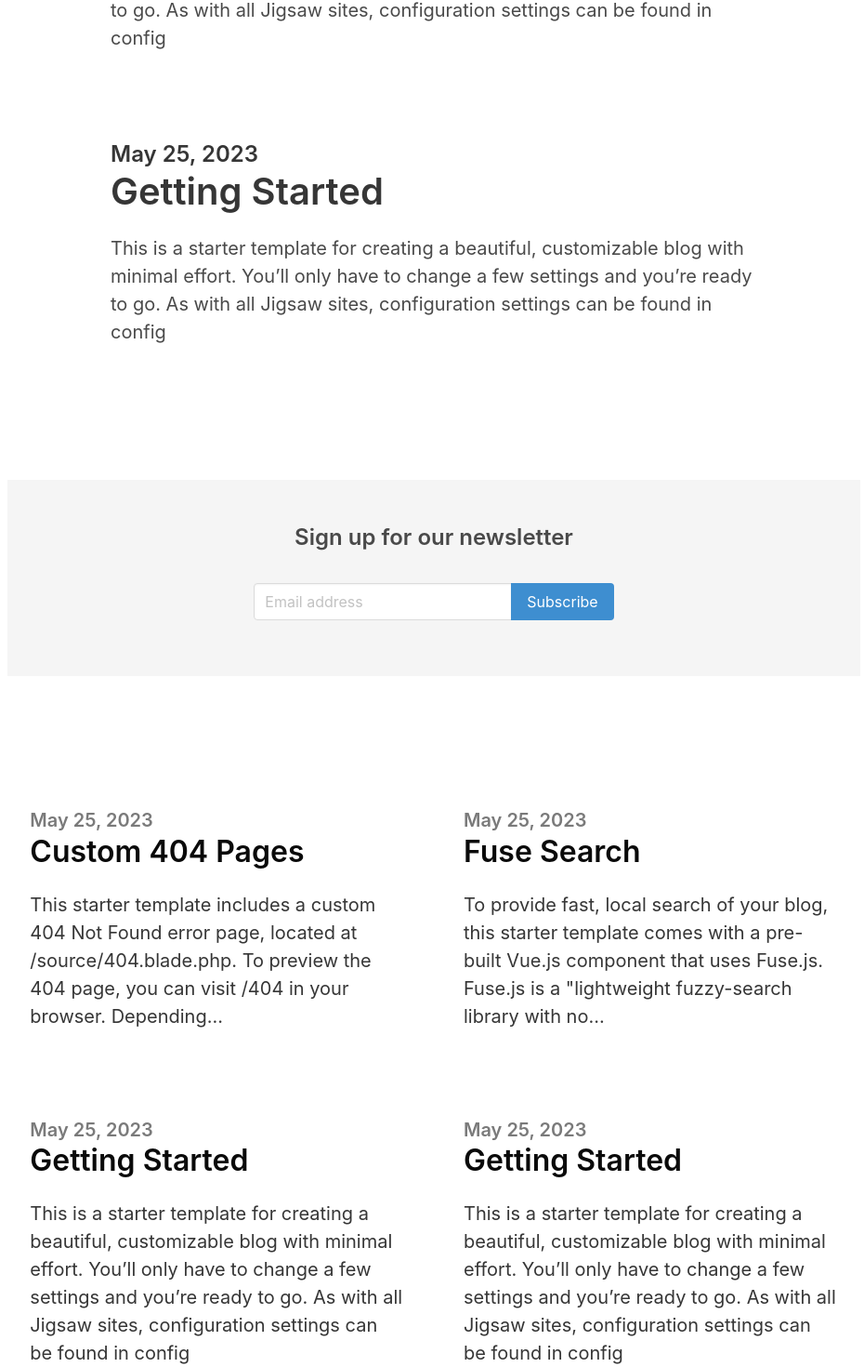
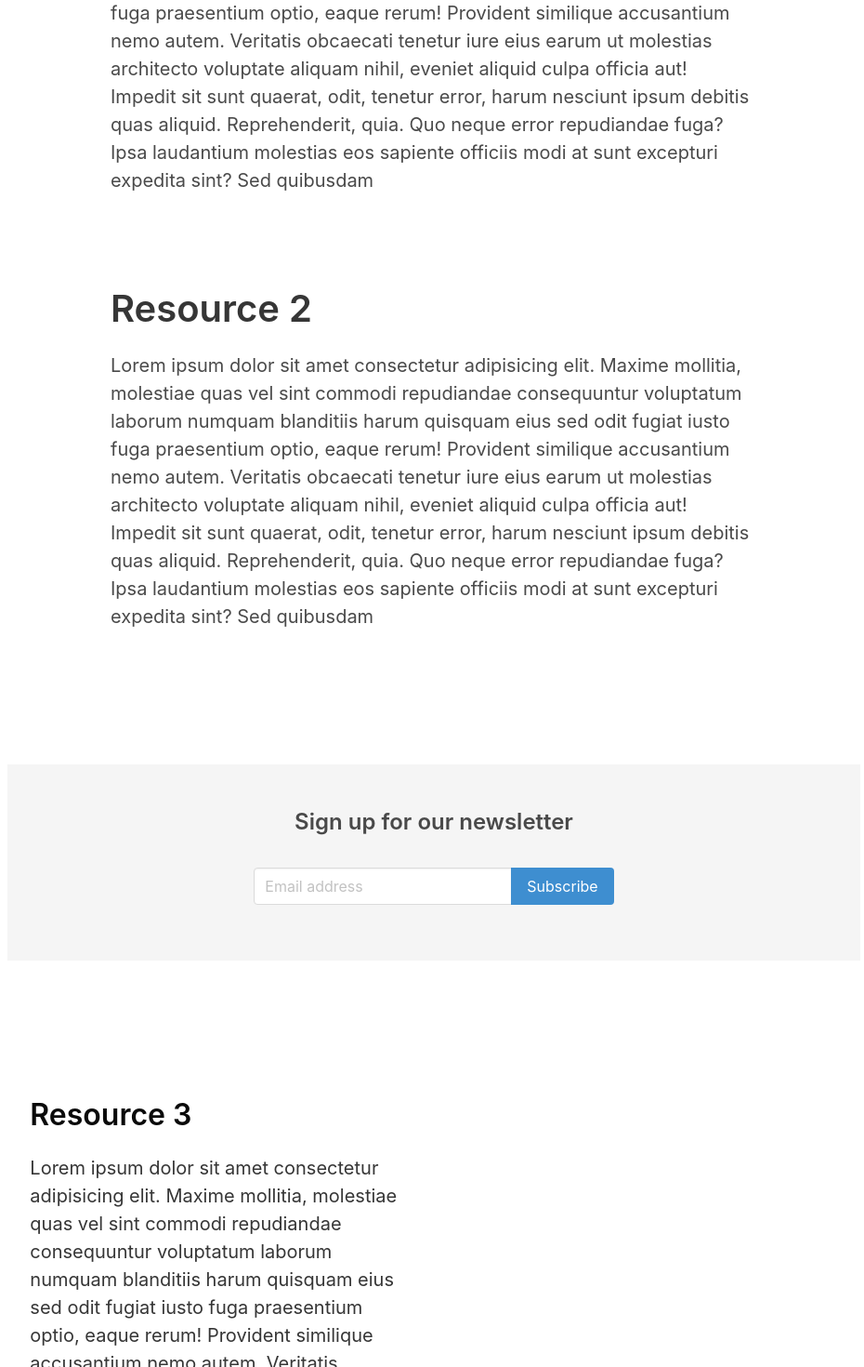
Before and after one commit to litotechenterprise/Content-Manager-App, a Next.js app: page / in a window 1280 px wide. Shown: the part 316-1786 px from the top of the page at 93% size, without its empty margins (173-1103 px from the left). Built offline with nearby package versions, Linux system fonts and the light colour scheme.

Commit message:
completed creating API

```diff
--- /dev/null
+++ b/api/data.js
@@ -0,0 +1,35 @@
+export const resources = [
+  {
+    id: 1,
+    title: "Learning Singleton Patterm",
+    description:
+      "Lorem ipsum dolor sit amet consectetur adipisicing elit. Maxime mollitia, molestiae quas vel sint commodi repudiandae consequuntur voluptatum laborum numquam blanditiis harum quisquam eius sed odit fugiat iusto fuga praesentium optio, eaque rerum! Provident similique accusantium nemo autem. Veritatis obcaecati tenetur iure eius earum ut molestias architecto voluptate aliquam nihil, eveniet aliquid culpa officia aut! Impedit sit sunt quaerat, odit, tenetur error, harum nesciunt ipsum debitis quas aliquid. Reprehenderit, quia. Quo neque error repudiandae fuga? Ipsa laudantium molestias eos sapiente officiis modi at sunt excepturi expedita sint? Sed quibusdam",
+    link: "https://link.com",
+    image: "https://image.com",
+    priority: 3,
+    timeToFinish: 120,
+    active: true,
+  },
+  {
+    id: 2,
+    title: "Resource 2",
+    description:
+      "Lorem ipsum dolor sit amet consectetur adipisicing elit. Maxime mollitia, molestiae quas vel sint commodi repudiandae consequuntur voluptatum laborum numquam blanditiis harum quisquam eius sed odit fugiat iusto fuga praesentium optio, eaque rerum! Provident similique accusantium nemo autem. Veritatis obcaecati tenetur iure eius earum ut molestias architecto voluptate aliquam nihil, eveniet aliquid culpa officia aut! Impedit sit sunt quaerat, odit, tenetur error, harum nesciunt ipsum debitis quas aliquid. Reprehenderit, quia. Quo neque error repudiandae fuga? Ipsa laudantium molestias eos sapiente officiis modi at sunt excepturi expedita sint? Sed quibusdam",
+    link: "https://link.com",
+    image: "https://image.com",
+    priority: 2,
+    timeToFinish: 45,
+    active: false,
+  },
+  {
+    id: 3,
+    title: "Resource 3",
+    description:
+      "Lorem ipsum dolor sit amet consectetur adipisicing elit. Maxime mollitia, molestiae quas vel sint commodi repudiandae consequuntur voluptatum laborum numquam blanditiis harum quisquam eius sed odit fugiat iusto fuga praesentium optio, eaque rerum! Provident similique accusantium nemo autem. Veritatis obcaecati tenetur iure eius earum ut molestias architecto voluptate aliquam nihil, eveniet aliquid culpa officia aut! Impedit sit sunt quaerat, odit, tenetur error, harum nesciunt ipsum debitis quas aliquid. Reprehenderit, quia. Quo neque error repudiandae fuga? Ipsa laudantium molestias eos sapiente officiis modi at sunt excepturi expedita sint? Sed quibusdam",
+    link: "https://link.com",
+    image: "https://image.com",
+    priority: 1,
+    timeToFinish: 30,
+    active: false,
+  },
+];
--- a/components/ResourceHighlight.jsx
+++ b/components/ResourceHighlight.jsx
@@ -1,43 +1,24 @@
-const ResourceHighlight = () => {
+const ResourceHighlight = ({ resources }) => {
   return (
     <section className="hero ">
       <div className="hero-body">
         <div className="container">
-          <section className="section">
+          {resources.map((resource) => {
+            return (
+              <section key={resource.id} className="section">
                 <div className="columns">
                   <div className="column is-8 is-offset-2">
                     <div className="content is-medium">
-                  <h2 className="subtitle is-4">May 25, 2023</h2>
-                  <h1 className="title">Getting Started</h1>
-                  <p>
-                    This is a starter template for creating a beautiful,
-                    customizable blog with minimal effort. You’ll only have to
-                    change a few settings and you’re ready to go. As with all
-                    Jigsaw sites, configuration settings can be found in config
-                  </p>
+                      <h2 className="subtitle is-4">{resource.createdAt}</h2>
+                      <h1 className="title">{resource.title}</h1>
+                      <p>{resource.description}</p>
                     </div>
                   </div>
                 </div>
               </section>
-
+            );
+          })}
           <div className="is-divider"></div>
-
-          <section className="section">
-            <div className="columns">
-              <div className="column is-8 is-offset-2">
-                <div className="content is-medium">
-                  <h2 className="subtitle is-4">May 25, 2023</h2>
-                  <h1 className="title">Getting Started</h1>
-                  <p>
-                    This is a starter template for creating a beautiful,
-                    customizable blog with minimal effort. You’ll only have to
-                    change a few settings and you’re ready to go. As with all
-                    Jigsaw sites, configuration settings can be found in config
-                  </p>
-                </div>
-              </div>
-            </div>
-          </section>
         </div>
       </div>
     </section>
--- a/components/ResourceList.jsx
+++ b/components/ResourceList.jsx
@@ -1,68 +1,25 @@
-const ResourceList = () => {
+const ResourceList = ({ resources }) => {
+  const renderResources = () =>
+    resources.map((resource) => (
+      <div key={resource.id} className="column is-5 is-offset-1 ">
+        <div className="content is-medium">
+          <h2 className="subtitle is-5 has-text-grey">{resource.createdAt}</h2>
+          <h1 className="title has-text-black is-3">{resource.title}</h1>
+          <p className="has-text-dark">{resource.description}</p>
+        </div>
+      </div>
+    ));
+
   return (
     <section className="hero ">
       <div className="hero-body">
         <div className="container">
           <section className="section">
-            <div className="columns is-variable is-8">
-              <div className="column is-5 is-offset-1 ">
-                <div className="content is-medium">
-                  <h2 className="subtitle is-5 has-text-grey">May 25, 2023</h2>
-                  <h1 className="title has-text-black is-3">
-                    Custom 404 Pages
-                  </h1>
-                  <p className="has-text-dark">
-                    This starter template includes a custom 404 Not Found error
-                    page, located at /source/404.blade.php. To preview the 404
-                    page, you can visit /404 in your browser. Depending...
-                  </p>
-                </div>
-              </div>
-              <div className="column is-5">
-                <div className="content is-medium">
-                  <h2 className="subtitle is-5 has-text-grey">May 25, 2023</h2>
-                  <h1 className="title has-text-black is-3">Fuse Search</h1>
-                  <p className="has-text-dark">
-                    To provide fast, local search of your blog, this starter
-                    template comes with a pre-built Vue.js component that uses
-                    Fuse.js. Fuse.js is a &quot;lightweight fuzzy-search library
-                    with no...
-                  </p>
-                </div>
-              </div>
+            <div className="columns is-multiline is-variable is-8">
+              {renderResources()}
             </div>
           </section>
-
-          <div className="is-divider"></div>
-
-          <section className="section">
-            <div className="columns is-variable is-8">
-              <div className="column is-5 is-offset-1">
-                <div className="content is-medium">
-                  <h2 className="subtitle is-5 has-text-grey">May 25, 2023</h2>
-                  <h1 className="title has-text-black is-3">Getting Started</h1>
-                  <p className="has-text-dark">
-                    This is a starter template for creating a beautiful,
-                    customizable blog with minimal effort. You’ll only have to
-                    change a few settings and you’re ready to go. As with all
-                    Jigsaw sites, configuration settings can be found in config
-                  </p>
-                </div>
-              </div>
-              <div className="column is-5">
-                <div className="content is-medium">
-                  <h2 className="subtitle is-5 has-text-grey">May 25, 2023</h2>
-                  <h1 className="title has-text-black is-3">Getting Started</h1>
-                  <p className="has-text-dark">
-                    This is a starter template for creating a beautiful,
-                    customizable blog with minimal effort. You’ll only have to
-                    change a few settings and you’re ready to go. As with all
-                    Jigsaw sites, configuration settings can be found in config
-                  </p>
-                </div>
-              </div>
-            </div>
-          </section>
+          {/* <div className="is-divider"></div> */}
         </div>
       </div>
     </section>
--- /dev/null
+++ b/pages/api/data.json
@@ -0,0 +1,32 @@
+[
+  {
+    "id": 1,
+    "title": "Learning Singleton Patterm",
+    "description": "Lorem ipsum dolor sit amet consectetur adipisicing elit. Maxime mollitia, molestiae quas vel sint commodi repudiandae consequuntur voluptatum laborum numquam blanditiis harum quisquam eius sed odit fugiat iusto fuga praesentium optio, eaque rerum! Provident similique accusantium nemo autem. Veritatis obcaecati tenetur iure eius earum ut molestias architecto voluptate aliquam nihil, eveniet aliquid culpa officia aut! Impedit sit sunt quaerat, odit, tenetur error, harum nesciunt ipsum debitis quas aliquid. Reprehenderit, quia. Quo neque error repudiandae fuga? Ipsa laudantium molestias eos sapiente officiis modi at sunt excepturi expedita sint? Sed quibusdam",
+    "link": "https://link.com",
+    "image": "https://image.com",
+    "priority": 3,
+    "timeToFinish": 120,
+    "status": "active"
+  },
+  {
+    "id": 2,
+    "title": "Resource 2",
+    "description": "Lorem ipsum dolor sit amet consectetur adipisicing elit. Maxime mollitia, molestiae quas vel sint commodi repudiandae consequuntur voluptatum laborum numquam blanditiis harum quisquam eius sed odit fugiat iusto fuga praesentium optio, eaque rerum! Provident similique accusantium nemo autem. Veritatis obcaecati tenetur iure eius earum ut molestias architecto voluptate aliquam nihil, eveniet aliquid culpa officia aut! Impedit sit sunt quaerat, odit, tenetur error, harum nesciunt ipsum debitis quas aliquid. Reprehenderit, quia. Quo neque error repudiandae fuga? Ipsa laudantium molestias eos sapiente officiis modi at sunt excepturi expedita sint? Sed quibusdam",
+    "link": "https://link.com",
+    "image": "https://image.com",
+    "priority": 2,
+    "timeToFinish": 45,
+    "status": "inactive"
+  },
+  {
+    "id": 3,
+    "title": "Resource 3",
+    "description": "Lorem ipsum dolor sit amet consectetur adipisicing elit. Maxime mollitia, molestiae quas vel sint commodi repudiandae consequuntur voluptatum laborum numquam blanditiis harum quisquam eius sed odit fugiat iusto fuga praesentium optio, eaque rerum! Provident similique accusantium nemo autem. Veritatis obcaecati tenetur iure eius earum ut molestias architecto voluptate aliquam nihil, eveniet aliquid culpa officia aut! Impedit sit sunt quaerat, odit, tenetur error, harum nesciunt ipsum debitis quas aliquid. Reprehenderit, quia. Quo neque error repudiandae fuga? Ipsa laudantium molestias eos sapiente officiis modi at sunt excepturi expedita sint? Sed quibusdam",
+    "link": "https://link.com",
+    "image": "https://image.com",
+    "priority": 1,
+    "timeToFinish": 30,
+    "status": "inactive"
+  }
+]
--- /dev/null
+++ b/pages/api/hello.js
@@ -0,0 +1,3 @@
+export default function hello(req, res) {
+  res.send({ message: "Hello World" });
+}
--- /dev/null
+++ b/pages/api/resources.js
@@ -0,0 +1,5 @@
+import data from "./data.json";
+
+export default function resources(req, res) {
+  res.send(data);
+}
--- a/pages/index.js
+++ b/pages/index.js
@@ -2,13 +2,25 @@ import Layout from "@/components/Layout";
 import NewsLetter from "@/components/Newsletter";
 import ResourceHighlight from "@/components/ResourceHighlight";
 import ResourceList from "@/components/ResourceList";
+import { resources } from "@/api/data";
 
-export default function Home() {
+function Home({ myData1, myData2 }) {
   return (
     <Layout>
-      <ResourceHighlight />
+      <ResourceHighlight resources={resources.slice(0, 2)} />
       <NewsLetter />
-      <ResourceList />
+      <ResourceList resources={resources.slice(2)} />
     </Layout>
   );
 }
+
+export function getStaticProps() {
+  return {
+    props: {
+      myData1: [1, 2, 3],
+      myData2: ["a", "b", "c"],
+    },
+  };
+}
+
+export default Home;
```
Lines whose indentation alone changed are shown as unchanged.
